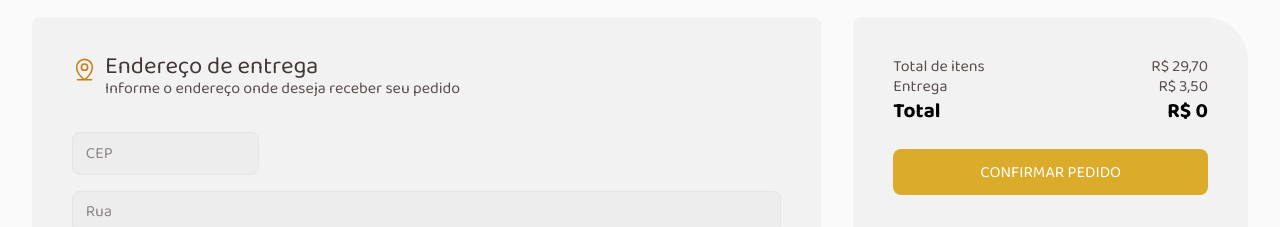
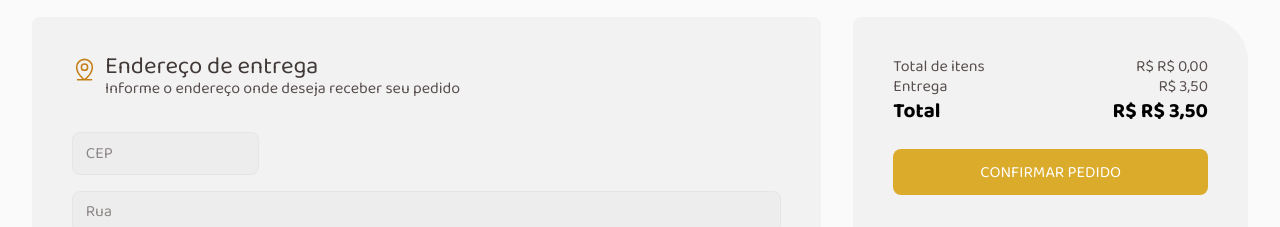
Before and after one commit to VictorMattosOW/coffeeDelivery, a React (Vite) app: page /checkout in a window 1280 px wide. Shown: the part 133-360 px from the top of the page. Built offline with nearby package versions, Linux system fonts and the light colour scheme.

Commit message:
create Badges

```diff
--- a/src/components/ButtonCart/index.tsx
+++ b/src/components/ButtonCart/index.tsx
@@ -1,18 +1,26 @@
 import { ShoppingCart as Icon } from '@phosphor-icons/react'
-import { ShoppingCart } from './styles'
+import { Badges, ShoppingCart } from './styles'
+import { useContext } from 'react'
+import { CoffeeShopContext } from '../../contexts/CoffeeShopeContext'
 
 interface ShoppingCartProps {
   isHeader?: boolean
   handleAddItemAtCart?: () => void
 }
-// TODO: preciso fazer um Badges contando os produtos do carrinho
 export function ButtonCart({
   isHeader = true,
   handleAddItemAtCart,
 }: ShoppingCartProps) {
+  const { addAtCart } = useContext(CoffeeShopContext)
   return (
     <div>
       <ShoppingCart $isHeader={isHeader} onClick={handleAddItemAtCart}>
+        {addAtCart.length > 0 && isHeader ? (
+          <Badges>{addAtCart.length}</Badges>
+        ) : (
+          <Badges style={{ display: 'none' }}></Badges>
+        )}
+
         <Icon
           color={isHeader ? '#C47F17' : '#FFFFFF'}
           weight="fill"
--- a/src/components/ButtonCart/styles.ts
+++ b/src/components/ButtonCart/styles.ts
@@ -1,7 +1,7 @@
 import { styled } from 'styled-components'
 
 export const ShoppingCart = styled.button<{ $isHeader: boolean }>`
-  /* position: absolute; */
+  position: relative;
   display: flex;
   align-items: center;
   justify-content: center;
@@ -13,6 +13,15 @@ export const ShoppingCart = styled.button<{ $isHeader: boolean }>`
     props.theme[props.$isHeader ? 'yellow-light' : 'purple-dark']};
   cursor: pointer;
 `
-// export const Badges = styled.div`
-//   position: relative;
-// `
+export const Badges = styled.div`
+  position: absolute;
+  top: -7px;
+  right: -7px;
+  width: 20px;
+  height: 20px;
+  border-radius: 10px;
+  color: var(--base-white, #fff);
+  background-color: #c47f17;
+  font-size: 12px;
+  font-weight: 700;
+`
--- a/src/pages/Checkout/index.tsx
+++ b/src/pages/Checkout/index.tsx
@@ -64,6 +64,17 @@ export function Checkout() {
     initial += Number(coffee.price) * coffee.quantity
     return initial
   }, 0)
+
+  const options = {
+    style: 'currency',
+    currency: 'BRL',
+    minimumFractionDigits: 2,
+    maximumFractionDigits: 3,
+  }
+
+  function formattedMoney(value: number): string {
+    return new Intl.NumberFormat('pt-BR', options).format(value)
+  }
 
   function handleCreateNewAddress(data: addressFormData) {
     console.log(data)
@@ -180,7 +191,7 @@ export function Checkout() {
           <SummaryContent>
             <Summary>
               <p>Total de itens</p>
-              <p>R$ 29,70</p>
+              <p>R$ {formattedMoney(getTotalShope)}</p>
             </Summary>
             <Summary>
               <p>Entrega</p>
@@ -188,7 +199,9 @@ export function Checkout() {
             </Summary>
             <Summary>
               <strong>Total</strong>
-              <strong>R$ {getTotalShope}</strong>
+              <strong>
+                R$ {formattedMoney(getTotalShope + Number('3.50'))}
+              </strong>
             </Summary>
             <Summary>
               <button type="submit">confirmar pedido</button>
```
